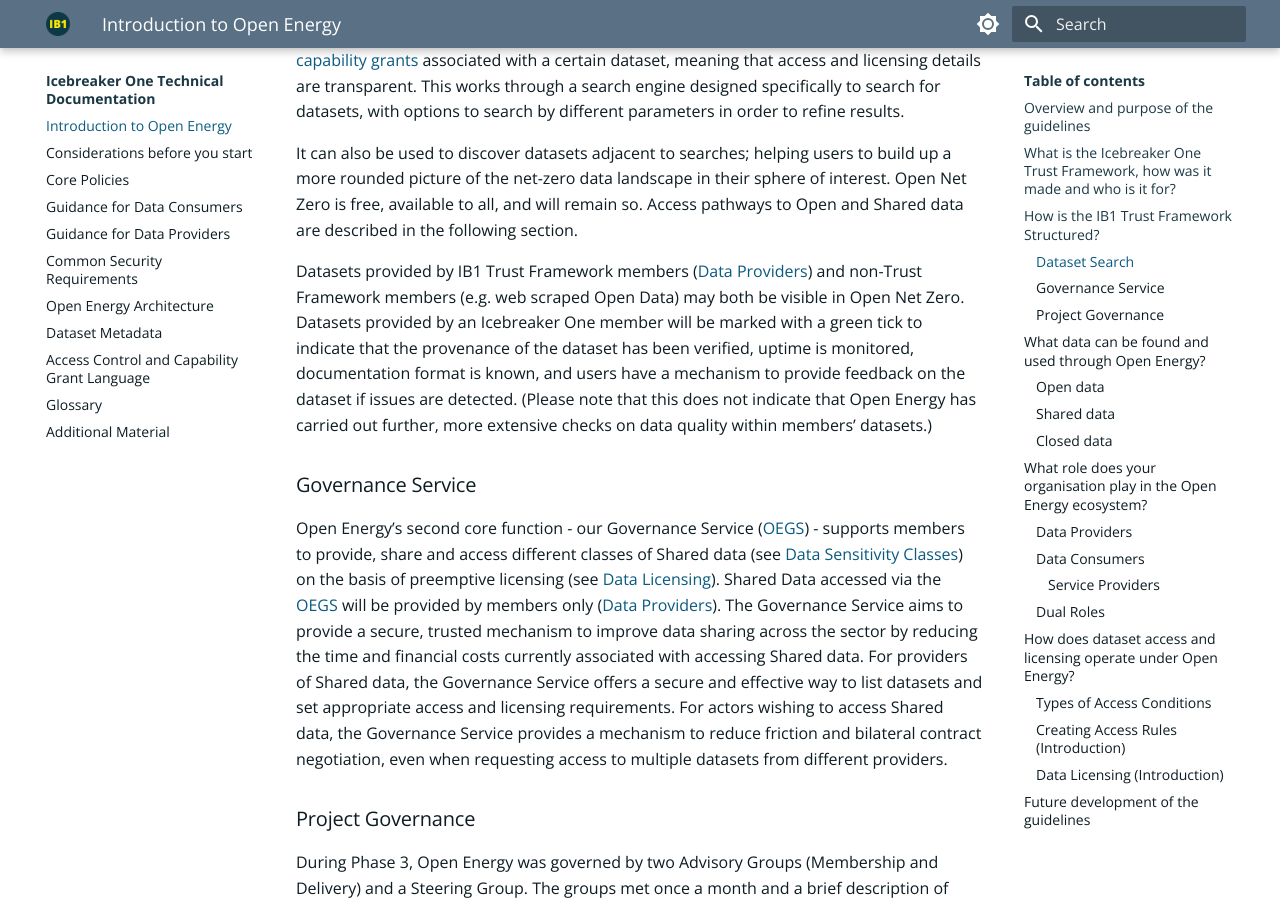
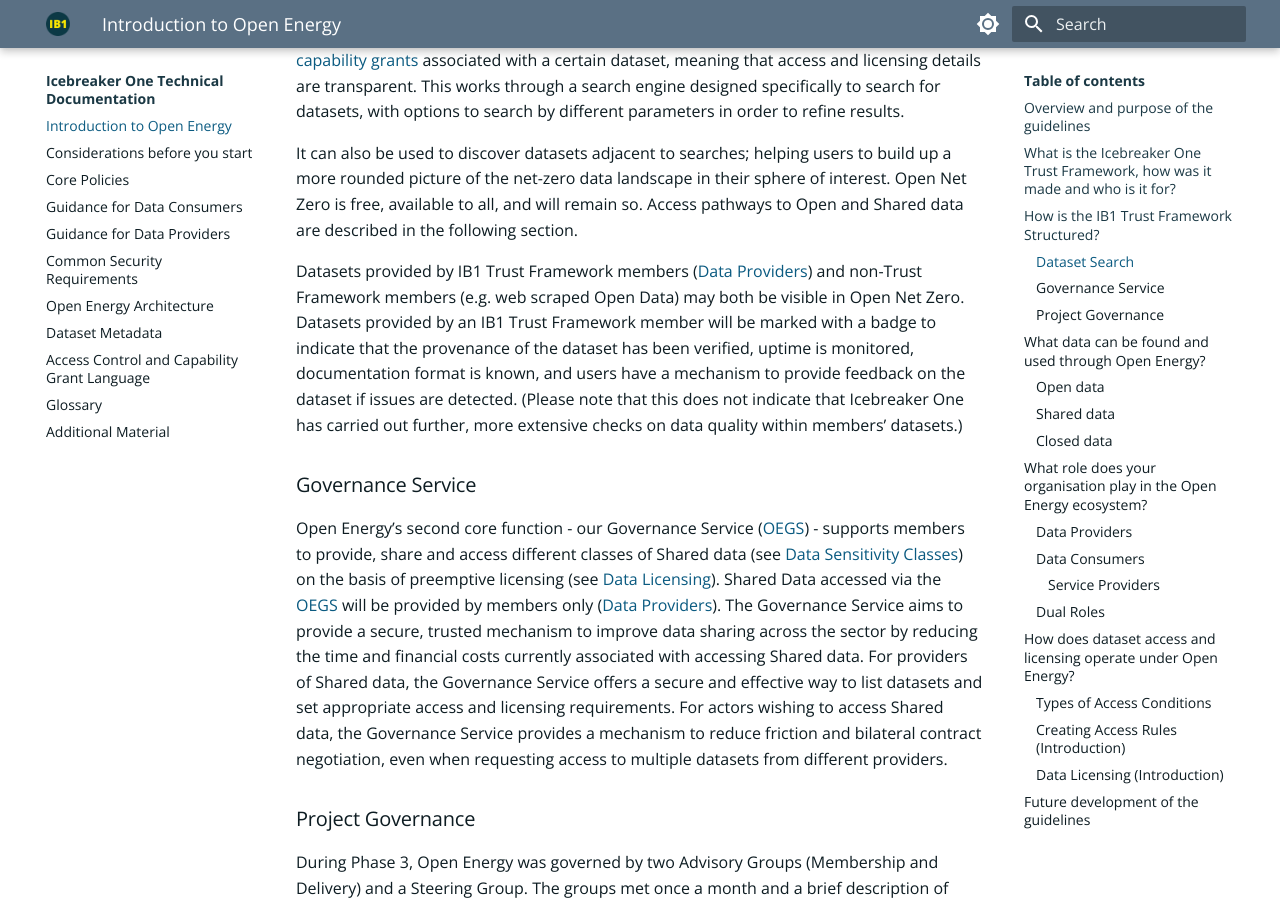
Before and after one commit to icebreakerone/ib1-technical-docs, an MkDocs documentation site: the page built from docs/ops_guidelines/introduction.md, in a window 1280 px wide and 900 px high, scrolled down 2650 px. Built offline with MkDocs 1.6.1 and Material for MkDocs 9.7.7, drawn with Linux system fonts in a browser that asks for light colours; the version menu is left out.

Commit message:
docs/ops_guidelines/introduction.md updated from https://stackedit.net/

```diff
--- a/docs/ops_guidelines/introduction.md
+++ b/docs/ops_guidelines/introduction.md
@@ -64,10 +64,7 @@
 
 It can also be used to discover datasets adjacent to searches; helping users to build up a more rounded picture of the net-zero data landscape in their sphere of interest. Open Net Zero is free, available to all, and will remain so. Access pathways to Open and Shared data are described in the following section.
 
-Datasets provided by IB1 Trust Framework members ([Data Providers](../glossary.md#term-Data-Provider)) and non-Trust Framework members (e.g. web scraped Open Data) may both be visible in Open Net Zero. Datasets provided by an Icebreaker One member will be marked with a green tick to indicate that the provenance of the dataset has been verified, uptime is monitored, documentation
-format is known, and users have a mechanism to provide feedback on the dataset if issues are detected. (Please
-note that this does not indicate that Open Energy has carried out further, more extensive checks on data quality
-within members’ datasets.)
+Datasets provided by IB1 Trust Framework members ([Data Providers](../glossary.md#term-Data-Provider)) and non-Trust Framework members (e.g. web scraped Open Data) may both be visible in Open Net Zero. Datasets provided by an IB1 Trust Framework member will be marked with a badge to indicate that the provenance of the dataset has been verified, uptime is monitored, documentation format is known, and users have a mechanism to provide feedback on the dataset if issues are detected. (Please note that this does not indicate that Icebreaker One has carried out further, more extensive checks on data quality within members’ datasets.)
 
 ### Governance Service
 
```
Also changed, not shown: other parts of docs/ops_guidelines/introduction.md (+1 -1 lines).
